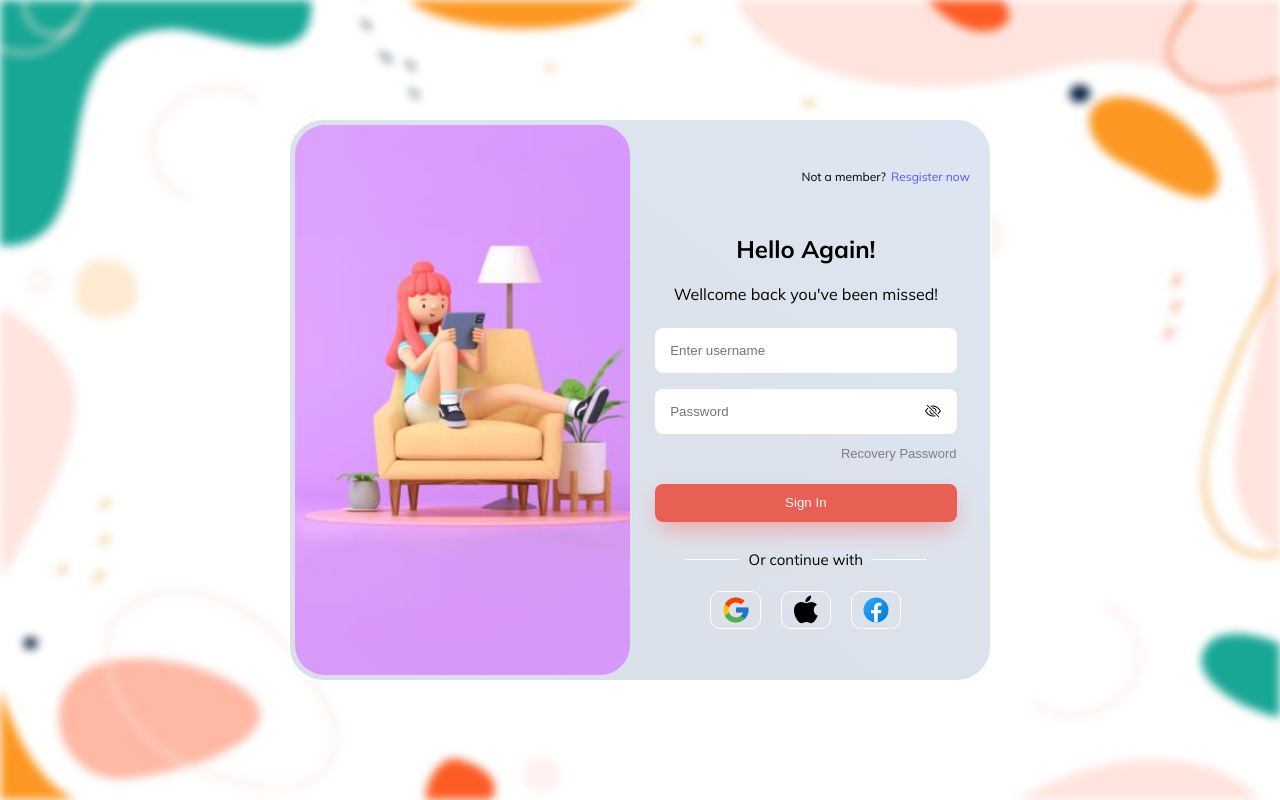
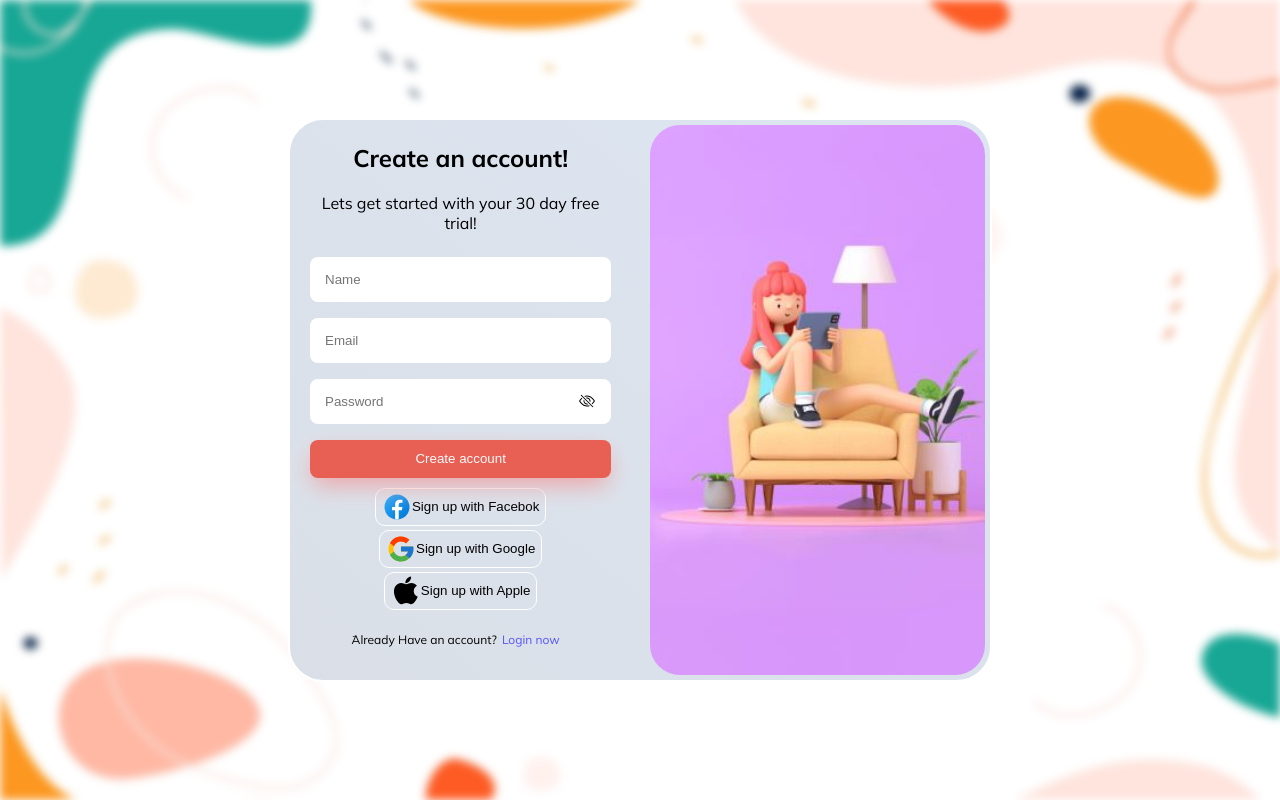
Before and after one commit to Alihosseinian/timiee, a React (Create React App) app: page / in a window 1280 px wide. Built offline with nearby package versions, Linux system fonts and the light colour scheme.

Commit message:
add signup page

```diff
--- a/src/App.css
+++ b/src/App.css
@@ -61,7 +61,15 @@
 
 .login-form {
   width: 50%;
-  margin: 10px;
+  padding: 10px;
+  display: none;
+}
+.sign-up-form{
+  width: 50%;
+  padding: 10px;
+  order: -1;
+  /* display: none; */
+
 }
 
 .question {
@@ -77,6 +85,12 @@
   color: rgb(85, 85, 250);
   margin-left: 5px;
 }
+
+
+#question{
+    text-align: center;
+}
+
 .section{
   width: 90%;
   padding: 0px 10px;
@@ -175,6 +189,10 @@ p {
   justify-content: center;
   align-items: center;
 }
+
+
+
+
 .tittle-continue{
   width: 100%;
    margin: 20px auto;
@@ -214,6 +232,16 @@ background-image: linear-gradient( to right top, #dadfe7, #dbe1ea, #dbe2ec, #dce
   justify-content: center;
   align-items: center;
 }
+.icon-signup{
+  width: 100%;
+  display: flex;
+  flex-direction: column;
+  justify-content: center;
+  align-items: center;
+  margin-bottom: 20px;
+}
+
+
 
 .logo:hover {
     background-color: white;
--- a/src/App.js
+++ b/src/App.js
@@ -40,8 +40,9 @@ function App() {
                     type="password"
                     placeholder="Password"
                     className="password"
-                  ></Inputfield>
-                  <Eyeslash />
+                  >
+                    <Eyeslash />
+                  </Inputfield>
                 </div>
                 <div className="recovery-password">
                   <button className="recovery-button" href="#">
@@ -73,6 +74,61 @@ function App() {
             </div>
           </div>
         </div>
+        <div className="sign-up-form">
+          <div className="form">
+            <div className="section">
+              <div className="title">
+                <h2>Create an account!</h2>
+                <p>Lets get started with your 30 day free trial!</p>
+              </div>
+              <form className="input-box">
+                <Inputfield
+                  type="text"
+                  placeholder="Name"
+                  className="username"
+                />
+                <Inputfield
+                  type="email"
+                  placeholder="Email"
+                  className="username"
+                />
+                <Inputfield
+                  type="password"
+                  placeholder="Password"
+                  className="password"
+                >
+                  <Eyeslash />
+                </Inputfield>
+                <Button className="submit" type="submit">
+                  Create account
+                </Button>
+              </form>
+              <div className="icon-signup">
+                <Button className="logo">
+                  <img src={facebookLogo} alt="facebookLogo" />
+                  <span>Sign up with Facebok</span>
+                </Button>
+                <Button className="logo">
+                  <img src={gmailLogo} alt="gmailLogo" />
+                  <span>Sign up with Google</span>
+                </Button>
+                <Button className="logo">
+                  <img src={appleLogo} alt="appleLogo" />
+                  <span>Sign up with Apple</span>
+                </Button>
+              </div>
+
+              <div id="question" className="question">
+                <span>
+                  َAlready Have an account?
+                  <a className="register" href="#">
+                    Login now
+                  </a>
+                </span>
+              </div>
+            </div>
+          </div>
+        </div>
       </div>
     </div>
   );
--- a/src/components/button/style.scss
+++ b/src/components/button/style.scss
@@ -1,6 +1,6 @@
 .button {
   border: 1px solid white;
-  width: 60px;
+  width: fit-content;
   height: 38px;
   margin: 2px 10px;
   border-radius: 10px;
```
Also changed, not shown: src/components/login-form/index.jsx (added, +8 -0 lines), src/components/login-form/style.scss (added).
